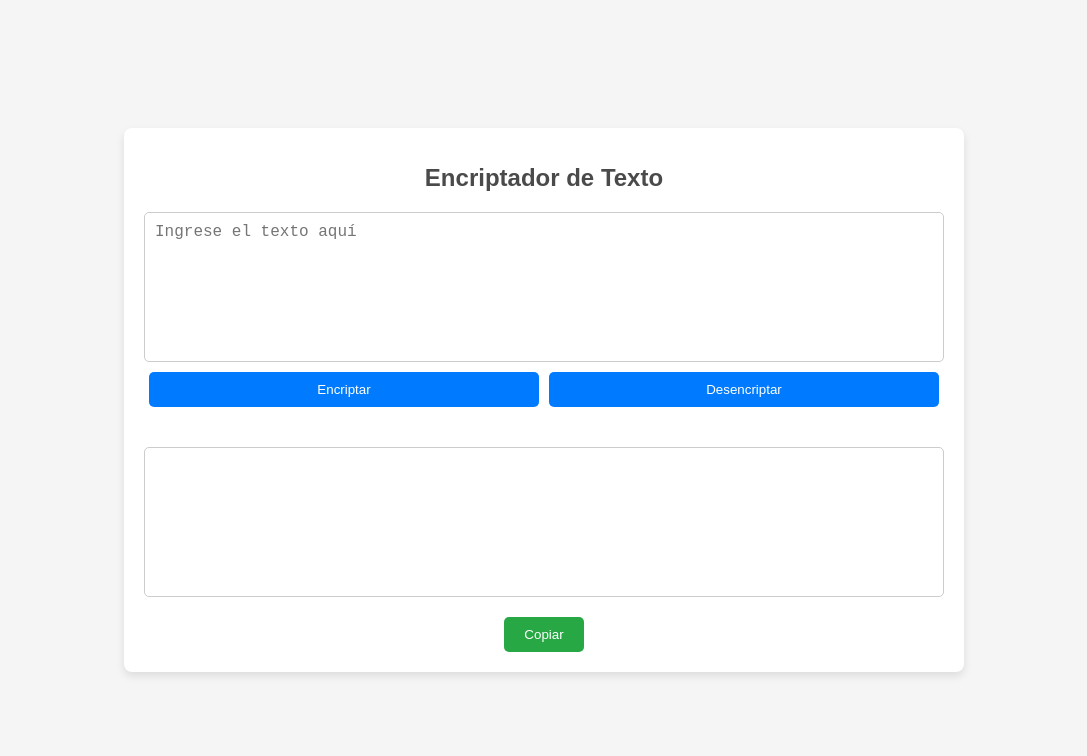
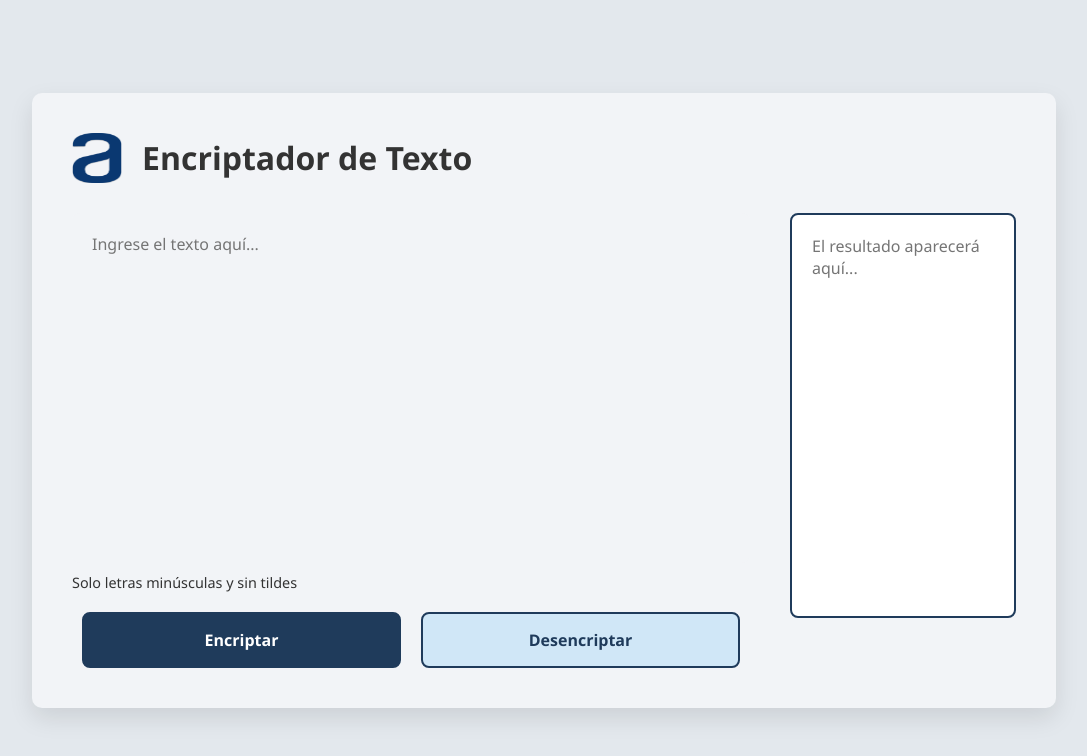
Before and after one commit to Luka-Stk/Encriptador-de-Texto, a plain HTML site: page index.html in a window 1280 px wide. Shown: the whole page, without its empty margins (96-1183 px from the left). Drawn offline with Linux system fonts and the light colour scheme.

Commit message:
Estilo mas parecido al Figma

```diff
--- a/index.html
+++ b/index.html
@@ -8,20 +8,25 @@
 </head>
 <body>
     <div class="container">
-        <h1 class="title">Encriptador de Texto</h1>
-        <div class="input-container">
-            <textarea class="input-textarea" id="input-text" placeholder="Ingrese el texto aquí"></textarea>
-            <div class="button-container">
-                <button class="button" onclick="encrypt()">Encriptar</button>
-                <button class="button" onclick="decrypt()">Desencriptar</button>
+        <header>
+            <img src="alura.png" alt="Logo" class="logo">
+            <h1>Encriptador de Texto</h1>
+        </header>
+        <div class="content">
+            <div class="input-section">
+                <textarea id="input-text" placeholder="Ingrese el texto aquí..."></textarea>
+                <p class="note">Solo letras minúsculas y sin tildes</p>
+                <div class="buttons">
+                    <button id="encrypt-btn">Encriptar</button>
+                    <button id="decrypt-btn">Desencriptar</button>
+                </div>
+            </div>
+            <div class="output-section">
+                <textarea id="output-text" placeholder="El resultado aparecerá aquí..." readonly></textarea>
+                <button id="copy-btn" style="display: none;">Copiar</button>
             </div>
         </div>
-        <div class="output-container">
-            <textarea class="output-textarea" id="output-text" readonly></textarea>
-            <button class="copy-button" onclick="copyText()">Copiar</button>
-        </div>
     </div>
-
     <script src="script.js"></script>
 </body>
 </html>
--- a/script.js
+++ b/script.js
@@ -1,18 +1,30 @@
-function encrypt() {
-    let text = document.getElementById("input-text").value;
-    let encryptedText = text.replace(/e/g, "enter").replace(/i/g, "imes").replace(/a/g, "ai").replace(/o/g, "ober").replace(/u/g, "ufat");
-    document.getElementById("output-text").value = encryptedText;
+document.getElementById('encrypt-btn').addEventListener('click', function() {
+    let inputText = document.getElementById('input-text').value;
+    let encryptedText = encryptText(inputText);
+    document.getElementById('output-text').textContent = encryptedText;
+    document.getElementById('copy-btn').style.display = 'block';
+});
+
+document.getElementById('decrypt-btn').addEventListener('click', function() {
+    let inputText = document.getElementById('input-text').value;
+    let decryptedText = decryptText(inputText);
+    document.getElementById('output-text').textContent = decryptedText;
+    document.getElementById('copy-btn').style.display = 'block';
+});
+
+document.getElementById('copy-btn').addEventListener('click', function() {
+    let outputText = document.getElementById('output-text').textContent;
+    navigator.clipboard.writeText(outputText).then(function() {
+        alert('Texto copiado al portapapeles');
+    });
+});
+
+function encryptText(text) {
+    let map = { 'e': 'enter', 'i': 'imes', 'a': 'ai', 'o': 'ober', 'u': 'ufat' };
+    return text.replace(/[eioua]/g, m => map[m]);
 }
 
-function decrypt() {
-    let text = document.getElementById("input-text").value;
-    let decryptedText = text.replace(/enter/g, "e").replace(/imes/g, "i").replace(/ai/g, "a").replace(/ober/g, "o").replace(/ufat/g, "u");
-    document.getElementById("output-text").value = decryptedText;
+function decryptText(text) {
+    let map = { 'enter': 'e', 'imes': 'i', 'ai': 'a', 'ober': 'o', 'ufat': 'u' };
+    return text.replace(/enter|imes|ai|ober|ufat/g, m => map[m]);
 }
-
-function copyText() {
-    let outputText = document.getElementById("output-text");
-    outputText.select();
-    document.execCommand("copy");
-    alert("Texto copiado al portapapeles");
-}
--- a/styles.css
+++ b/styles.css
@@ -1,93 +1,141 @@
-body {
-    font-family: Arial, sans-serif;
-    background-color: #f5f5f5;
+/* Estilos generales */
+* {
+    box-sizing: border-box;
     margin: 0;
     padding: 0;
+    font-family: 'Segoe UI', Tahoma, Geneva, Verdana, sans-serif;
+}
+
+body {
+    background-color: #e3e8ed; /* Gris apenas azulado */
     display: flex;
     justify-content: center;
     align-items: center;
     height: 100vh;
 }
 
+/* Contenedor principal */
 .container {
-    background-color: #ffffff;
-    border-radius: 8px;
-    box-shadow: 0 4px 8px rgba(0, 0, 0, 0.1);
-    padding: 20px;
-    max-width: 800px;
-    width: 100%;
+    background-color: #f2f4f7; /* Gris apenitas más claro */
+    width: 80%;
+    max-width: 1200px;
+    padding: 40px;
+    border-radius: 10px;
+    box-shadow: 0 10px 25px rgba(0, 0, 0, 0.1);
+}
+
+/* Logo y título */
+header {
+    display: flex;
+    align-items: center;
+    margin-bottom: 30px;
+}
+
+.logo {
+    width: 50px;
+    height: 50px;
+    margin-right: 20px;
+}
+
+header h1 {
+    color: #333;
+    font-size: 2rem;
+}
+
+/* Contenido principal */
+.content {
+    display: flex;
+    gap: 40px;
+}
+
+/* Sección de entrada */
+.input-section {
+    flex: 3;
     display: flex;
     flex-direction: column;
-    align-items: center;
 }
 
-.title {
-    font-size: 24px;
-    color: #4A4A4A;
-    margin-bottom: 20px;
+textarea {
+    width: 100%;
+    height: 350px;
+    padding: 20px;
+    border: none;
+    border-radius: 8px;
+    font-size: 1rem;
+    color: #333;
+    background-color: #f2f4f7; /* Gris apenitas más claro */
+    outline: none;
+    resize: none;
 }
 
-.input-container {
-    width: 100%;
+.note {
+    margin-top: 10px;
+    color: #333;
+    font-size: 0.9rem;
+}
+
+.buttons {
+    display: flex;
+    justify-content: space-between;
+    margin-top: 20px;
+}
+
+button {
+    padding: 15px 20px;
+    border-radius: 8px;
+    font-size: 1rem;
+    font-weight: bold;
+    color: #fff;
+    cursor: pointer;
+    transition: background-color 0.3s;
+    flex: 1;
+    margin: 0 10px;
+    border: 2px solid #1f3b5b; /* Borde azul marino */
+}
+
+#encrypt-btn {
+    background-color: #1f3b5b; /* Azul marino */
+}
+
+#encrypt-btn:hover {
+    background-color: #1b334f;
+}
+
+#decrypt-btn {
+    background-color: #d0e7f7; /* Blanco medio celeste */
+    color: #1f3b5b; /* Texto azul marino */
+}
+
+#decrypt-btn:hover {
+    background-color: #bcd9ee;
+}
+
+/* Sección de salida */
+.output-section {
+    flex: 1;
     display: flex;
     flex-direction: column;
-    align-items: center;
-    margin-bottom: 20px;
+    justify-content: space-between;
 }
 
-.input-textarea, .output-textarea {
-    width: 100%;
-    height: 150px;
-    padding: 10px;
-    border-radius: 5px;
-    border: 1px solid #cccccc;
-    font-size: 16px;
+#output-text {
+    height: calc(100% - 50px); /* Ajuste dinámico para el botón de copiar */
+    border-radius: 8px;
+    padding: 20px;
+    font-size: 1rem;
+    background-color: #ffffff; /* Blanco */
+    color: #333;
+    border: 2px solid #1f3b5b; /* Borde azul marino */
     resize: none;
-    margin-bottom: 10px;
-    box-sizing: border-box;
 }
 
-.button-container {
-    display: flex;
-    justify-content: space-between;
-    width: 100%;
-    margin-bottom: 20px;
+#copy-btn {
+    background-color: #ffffff; /* Blanco */
+    color: #1f3b5b; /* Texto azul marino */
+    border: 2px solid #1f3b5b; /* Borde azul marino */
+    display: none;
 }
 
-.button {
-    background-color: #007BFF;
-    color: #ffffff;
-    padding: 10px 20px;
-    border: none;
-    border-radius: 5px;
-    cursor: pointer;
-    flex: 1;
-    text-align: center;
-    margin: 0 5px;
+#copy-btn:hover {
+    background-color: #e1e1e1;
 }
-
-.button:hover {
-    background-color: #0056b3;
-}
-
-.copy-button {
-    background-color: #28a745;
-    color: #ffffff;
-    padding: 10px 20px;
-    border: none;
-    border-radius: 5px;
-    cursor: pointer;
-    text-align: center;
-    margin-top: 10px;
-}
-
-.copy-button:hover {
-    background-color: #218838;
-}
-
-.output-container {
-    width: 100%;
-    display: flex;
-    flex-direction: column;
-    align-items: center;
-}
```
Also changed, not shown: alura.png (added).
